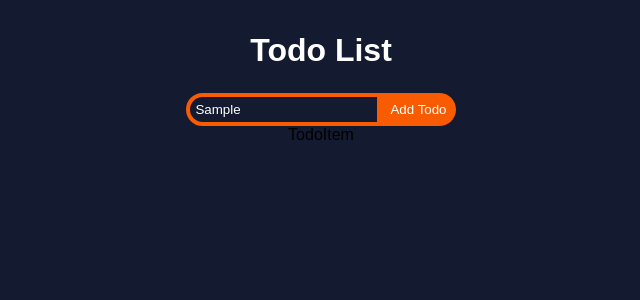
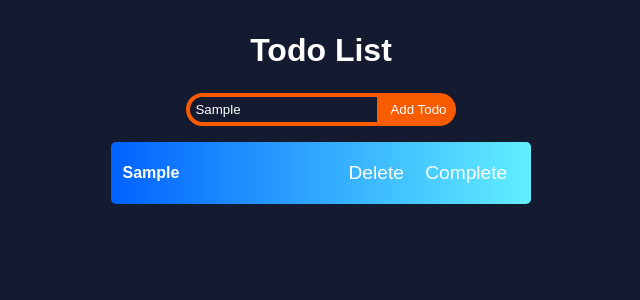
Before and after one commit to Curtisthethird/todolist, a React (Create React App) app in the folder todolist/: page / in a window 1280 px wide. Both pictures are taken after typing "Sample" into the empty fields and a click on the button "Add Todo". Shown: the top 300 px of the page, without its empty margins (319-959 px from the left). Built offline with nearby package versions, Linux system fonts and the light colour scheme.

Commit message:
added todo functions

```diff
--- a/todolist/src/App.js
+++ b/todolist/src/App.js
@@ -27,7 +27,12 @@
   }
 
   const elements = todos.map((el) => (
-    <TodoItem />
+    <TodoItem
+      text = {el.text}
+      id = {el.id}
+      key = {el.key}
+      todo = {el}
+    />
   ))
 
 
--- a/todolist/src/TodoItem.js
+++ b/todolist/src/TodoItem.js
@@ -1,8 +1,16 @@
 import React from 'react'
 
-const TodoItem = () => {
+const TodoItem = (props) => {
   return (
-    <div>TodoItem</div>
+    <div className='todoitem'>
+        <div>
+            <h4>{props.text}</h4>
+            <button>Delete</button>
+            <button>Complete</button>
+
+        </div>
+
+    </div>
   )
 }
 
```
